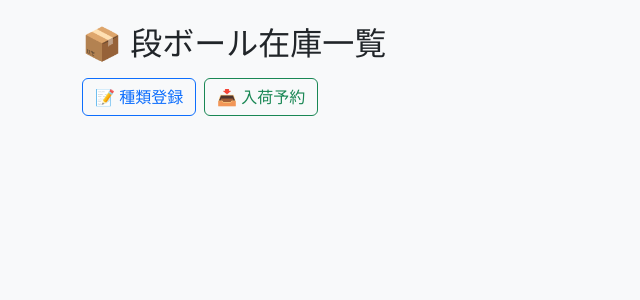
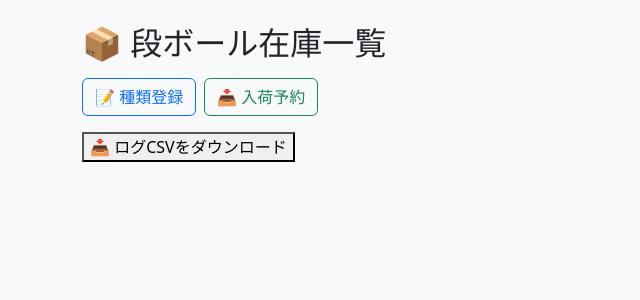
Before and after one commit to Yamada831831/cardboard-stock-app, a Flask app: page /cardboard-stock-ui in a window 1280 px wide. Shown: the top 300 px of the page, without its empty margins (0-640 px from the left). Run offline with Flask 3, Linux system fonts and the light colour scheme; data that the repository does not hold is empty; some libraries are stand-ins or nearby versions.

```diff
--- a/templates/cardboard_stock.html
+++ b/templates/cardboard_stock.html
@@ -15,6 +15,9 @@
       <a href="/cardboard-types-ui" class="btn btn-outline-primary">📝 種類登録</a>
       <a href="/cardboard-arrivals-ui" class="btn btn-outline-success">📥 入荷予約</a>
     </div>
+<a href="/download-logs">
+  <button>📥 ログCSVをダウンロード</button>
+</a>
 
     <!-- 在庫リスト -->
     <ul class="list-group" id="stock-list"></ul>
```
